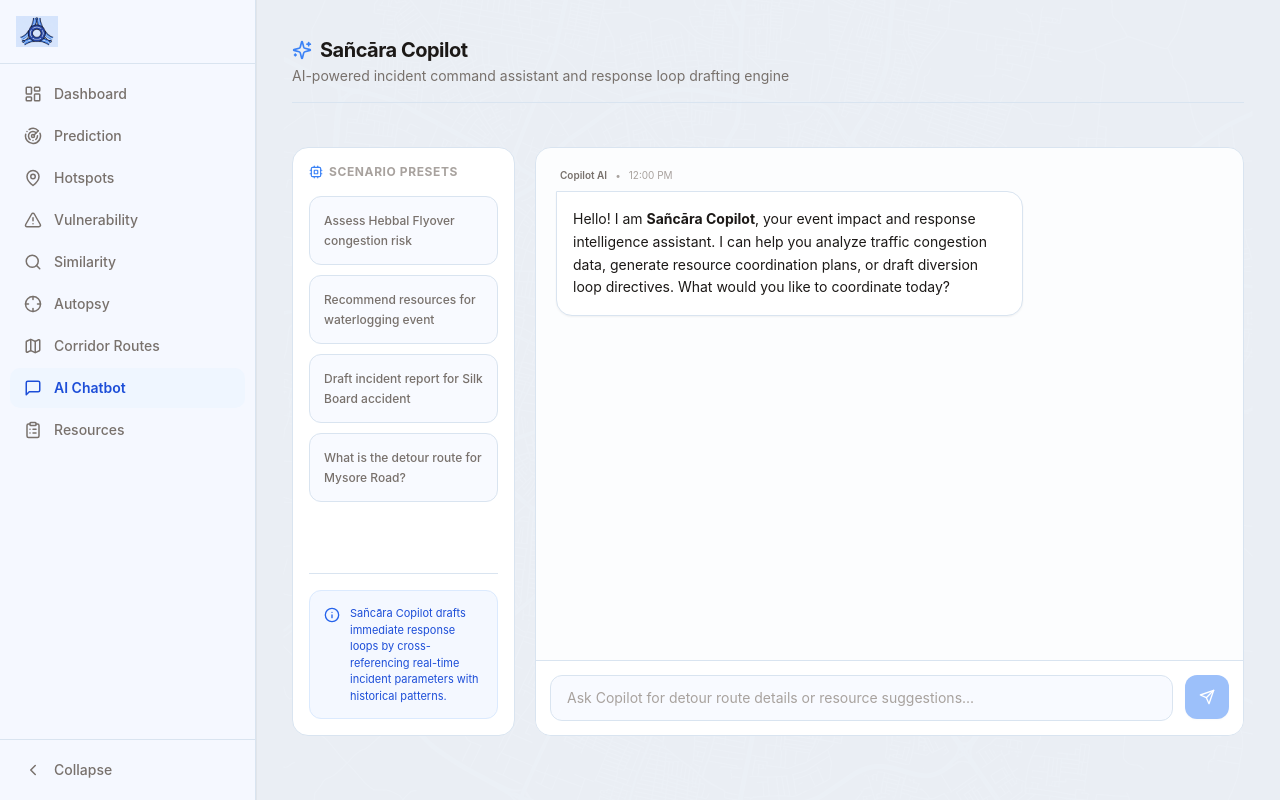
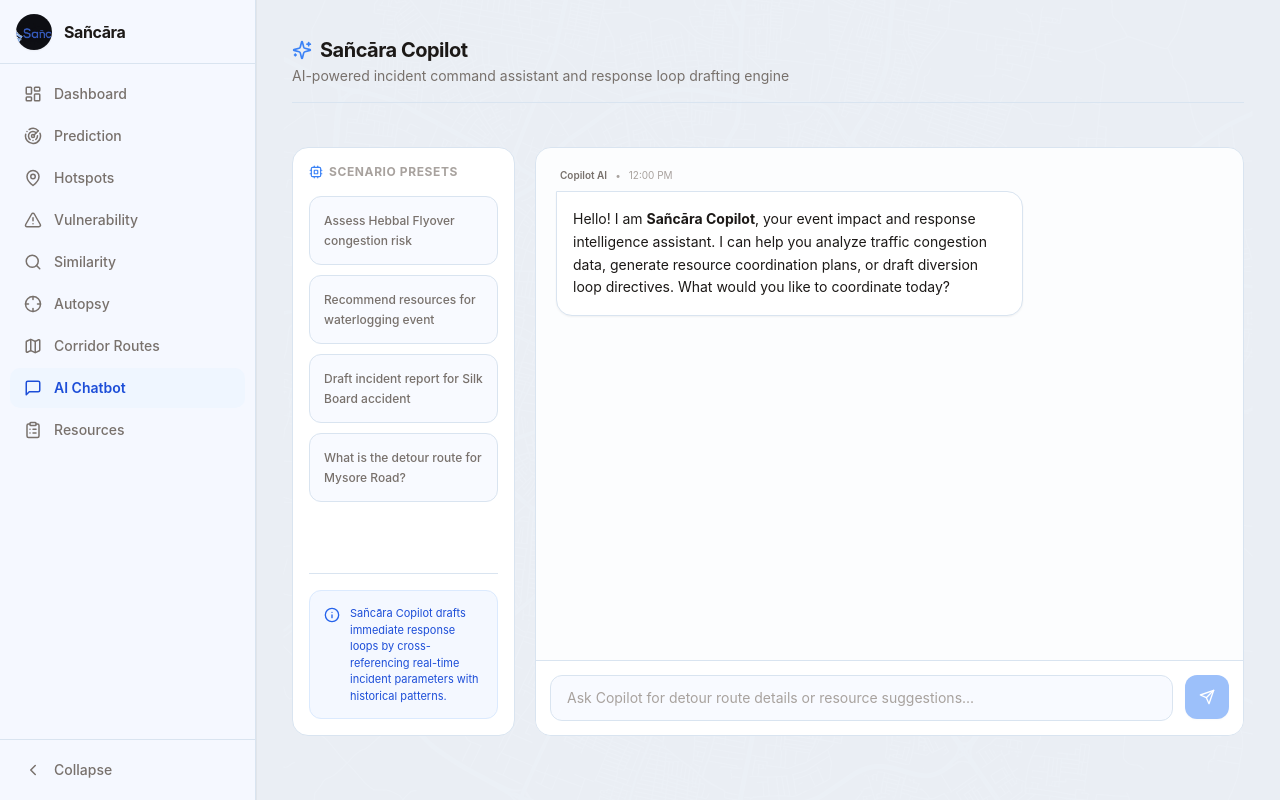
Before and after one commit to hsahu1726/Sancara, a Next.js app in the folder frontend/: page /chatbot in a window 1280 px wide. Built offline with nearby package versions, Linux system fonts and the light colour scheme.

Commit message:
Make sidebar logo slightly larger and place Sancara text beside it

```diff
--- a/frontend/src/components/Sidebar.tsx
+++ b/frontend/src/components/Sidebar.tsx
@@ -48,14 +48,11 @@ export default function Sidebar() {
             <X size={20} className="text-ink-secondary" />
           </button>
         )}
-        {collapsed ? (
-          <div className="w-8 h-8 rounded-full overflow-hidden shrink-0 shadow-sm">
-            <img src="/logo.png" alt="Sañcāra logo" className="w-full h-full object-cover" />
-          </div>
-        ) : (
-          <div className="h-8 overflow-hidden shrink-0">
-            <img src="/wordmark.png" alt="Sañcāra" className="h-full object-contain" />
-          </div>
+        <div className="w-9 h-9 rounded-full overflow-hidden shrink-0 shadow-sm">
+          <img src="/logo.png" alt="Sañcāra logo" className="w-full h-full object-cover" />
+        </div>
+        {!collapsed && (
+          <span className="text-base font-bold text-ink tracking-tight select-none">Sañcāra</span>
         )}
       </div>
 
```
